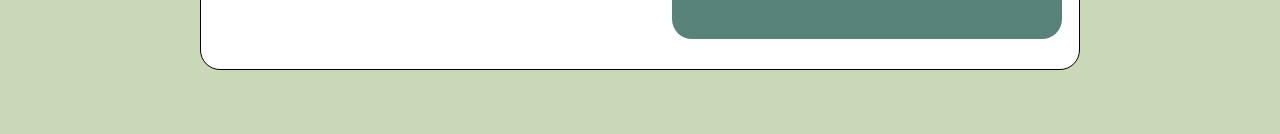
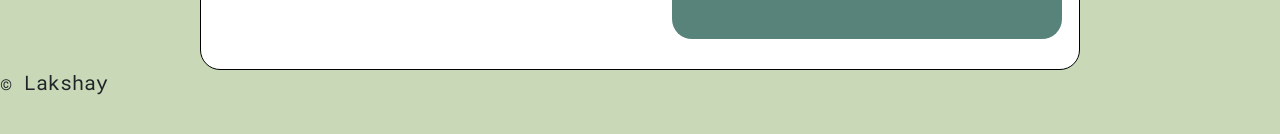
Before and after one commit to 33Lakshay/Tip-Calculator, a plain HTML site: page index.html in a window 1280 px wide. Shown: the part 620-754 px from the top of the page. Drawn offline with nearby package versions, Linux system fonts and the light colour scheme.

Commit message:
Update index.html

```diff
--- a/index.html
+++ b/index.html
@@ -73,6 +73,7 @@
 
 
   </div>
+<h5 class="copyright">&copy; Lakshay</h5>
 <script src="https://ajax.googleapis.com/ajax/libs/jquery/3.6.0/jquery.min.js"></script>
 <script src="index.js" charset="utf-8"></script>
 </body>
```
